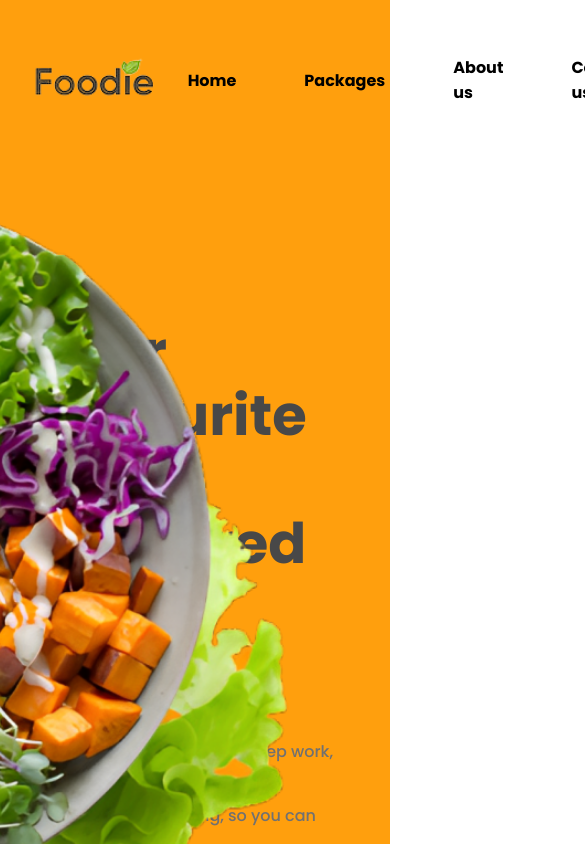
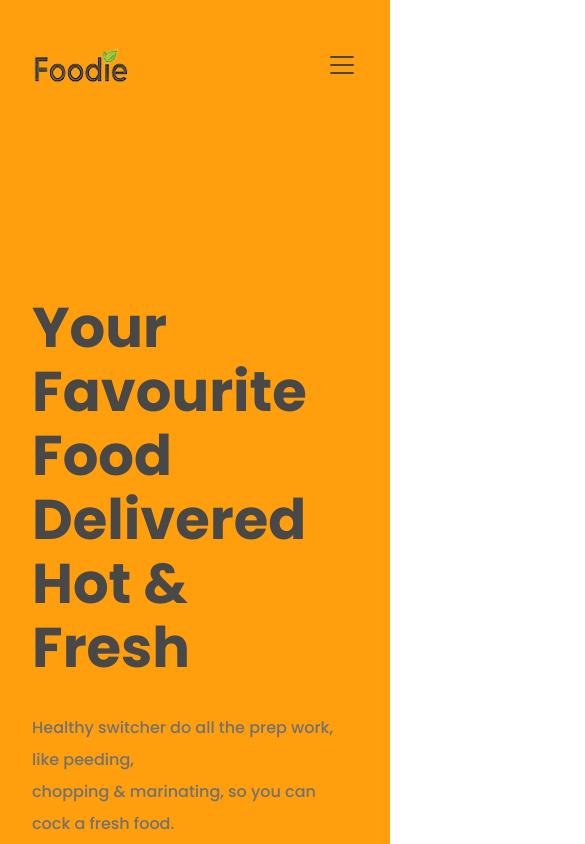
Before and after one commit to FernandoRodriguesxs/restaurant-app, a React (Vite) app: page / in a window 390 px wide. Shown: the top 844 px of the page, 585 px wide, since content can reach past the window. Built offline with nearby package versions, Linux system fonts and the light colour scheme.

Commit message:
responsive

```diff
--- a/src/App.styles.ts
+++ b/src/App.styles.ts
@@ -47,6 +47,10 @@
 
     img {
       height: 800px;
+
+      @media screen and (max-width: 768px) {
+        display: none;
+      }
     }
   }
 `
@@ -55,6 +59,11 @@
   display: flex;
   justify-content: space-around;
   align-items: center;
+
+  @media screen and (max-width: 768px) {
+    display: flex;
+    flex-direction: column;
+  }
 
   .box {
     display: flex;
@@ -81,6 +90,10 @@
 
   .about-left {
     position: absolute;
+
+    @media screen and (max-width: 768px) {
+      display: none;
+    }
   }
 
   .about-right-container {
@@ -147,6 +160,11 @@
 
   margin: 64px;
 
+  @media screen and (max-width: 768px) {
+    display: flex;
+    flex-direction: column;
+  }
+
   .card-work {
     display: flex;
     flex-direction: column;
@@ -174,6 +192,11 @@
   gap: 28px;
 
   margin: 16px 0 128px;
+
+  @media (max-width: 768px) {
+    grid-template-columns: 1fr;
+    padding: 26px;
+  }
 `
 
 export const FeedbackClient = styled.section`
@@ -229,6 +252,8 @@
     border: 1px solid transparent;
     border-radius: 999px;
     box-shadow: 0 4px 8px 0 rgba(0, 0, 0, 0.3);
+
+    padding: 3px;
   }
 `
 export const Footer = styled.footer`
--- a/src/App.tsx
+++ b/src/App.tsx
@@ -36,12 +36,14 @@
   LinkedinLogo,
   TwitterLogo,
 } from '@phosphor-icons/react'
+import { MobileHeader } from './components/MobileHeader'
 
 export const App = () => {
   return (
     <>
       <Wrapper>
         <Header />
+        <MobileHeader />
       </Wrapper>
       <main>
         <Wrapper>
--- a/src/components/Header/styles.ts
+++ b/src/components/Header/styles.ts
@@ -2,6 +2,10 @@
 
 export const HeaderContainer = styled.header`
   height: 96px;
+
+  @media screen and (max-width: 768px) {
+    display: none;
+  }
 
   nav {
     display: flex;
--- /dev/null
+++ b/src/components/MobileHeader/index.tsx
@@ -0,0 +1,16 @@
+import { List } from '@phosphor-icons/react'
+import { LogoBox, Menu, MobileHeaderContainer } from './styles'
+import logoImg from './../../assets/logo.png'
+
+export const MobileHeader = () => {
+  return (
+    <MobileHeaderContainer>
+      <LogoBox>
+        <img src={logoImg} alt="" />
+      </LogoBox>
+      <Menu>
+        <List size={32} />
+      </Menu>
+    </MobileHeaderContainer>
+  )
+}
--- /dev/null
+++ b/src/components/MobileHeader/styles.ts
@@ -0,0 +1,31 @@
+import styled from 'styled-components'
+
+export const MobileHeaderContainer = styled.header`
+  height: 72px;
+  display: flex;
+  justify-content: space-between;
+  align-items: center;
+
+  @media screen and (min-width: 768px) {
+    display: none;
+  }
+`
+
+export const LogoBox = styled.div`
+  display: flex;
+  align-items: center;
+  gap: 8px;
+
+  img {
+    height: 64px;
+    width: 96px;
+  }
+  p {
+    font-size: 1.5rem;
+    font-weight: 700;
+    color: ${({ theme }) => theme.colors.gray.primary};
+  }
+`
+export const Menu = styled.div`
+  color: ${({ theme }) => theme.colors.gray.primary};
+`
```
